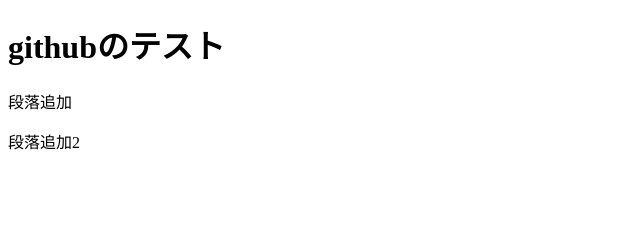
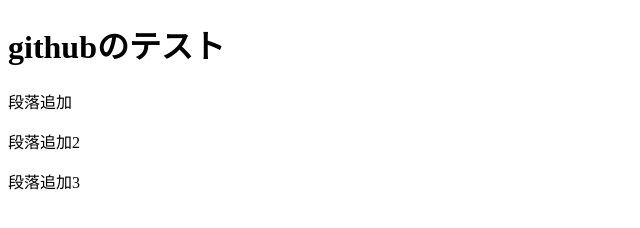
Before and after one commit to lovinweb/vscodetest, a plain HTML site: page index.html in a window 1280 px wide. Shown: the whole page, without its empty margins (0-640 px from the left). Drawn offline with Linux system fonts and the light colour scheme.

Commit message:
2025/05/25 段落追加

```diff
--- a/index.html
+++ b/index.html
@@ -9,4 +9,6 @@
   <h1>githubのテスト</h1>
   <p>段落追加</p>
   <p>段落追加2</p>
+  <p>段落追加3</p>
+
 </body>
```
